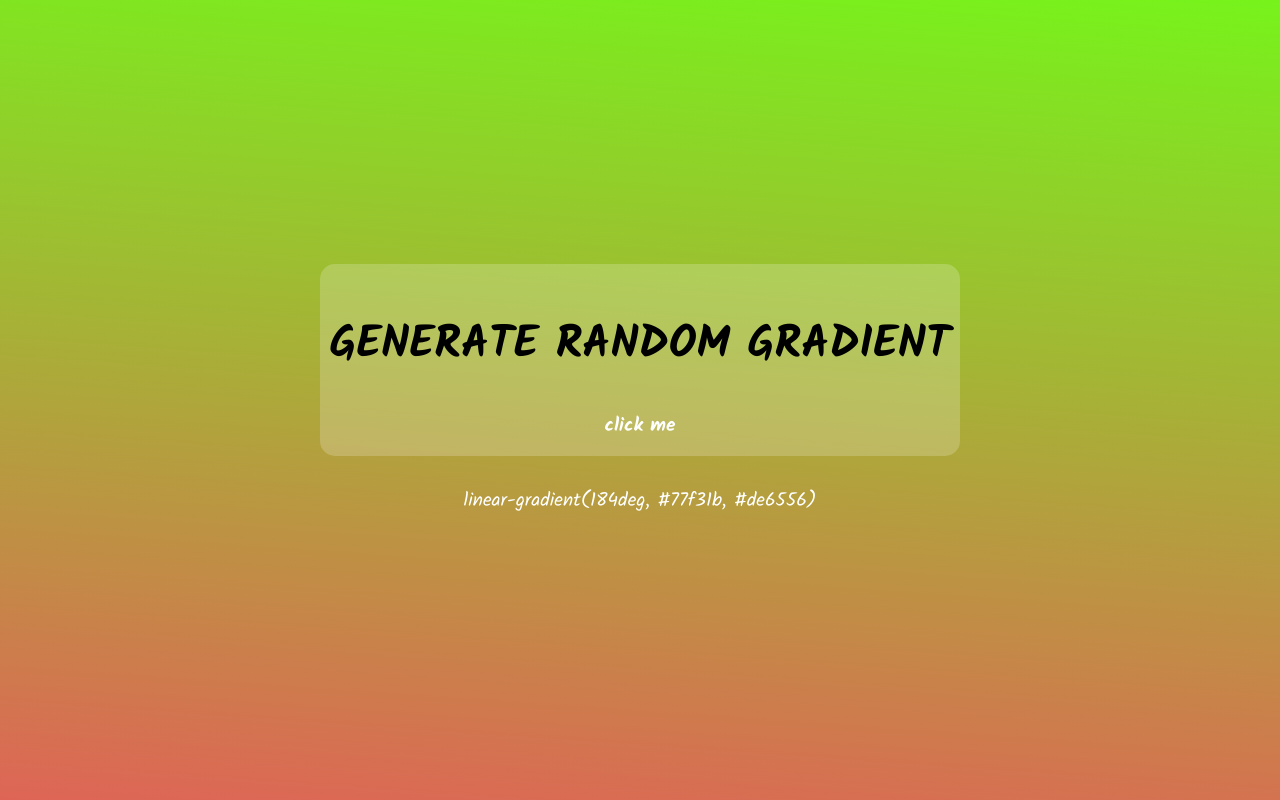
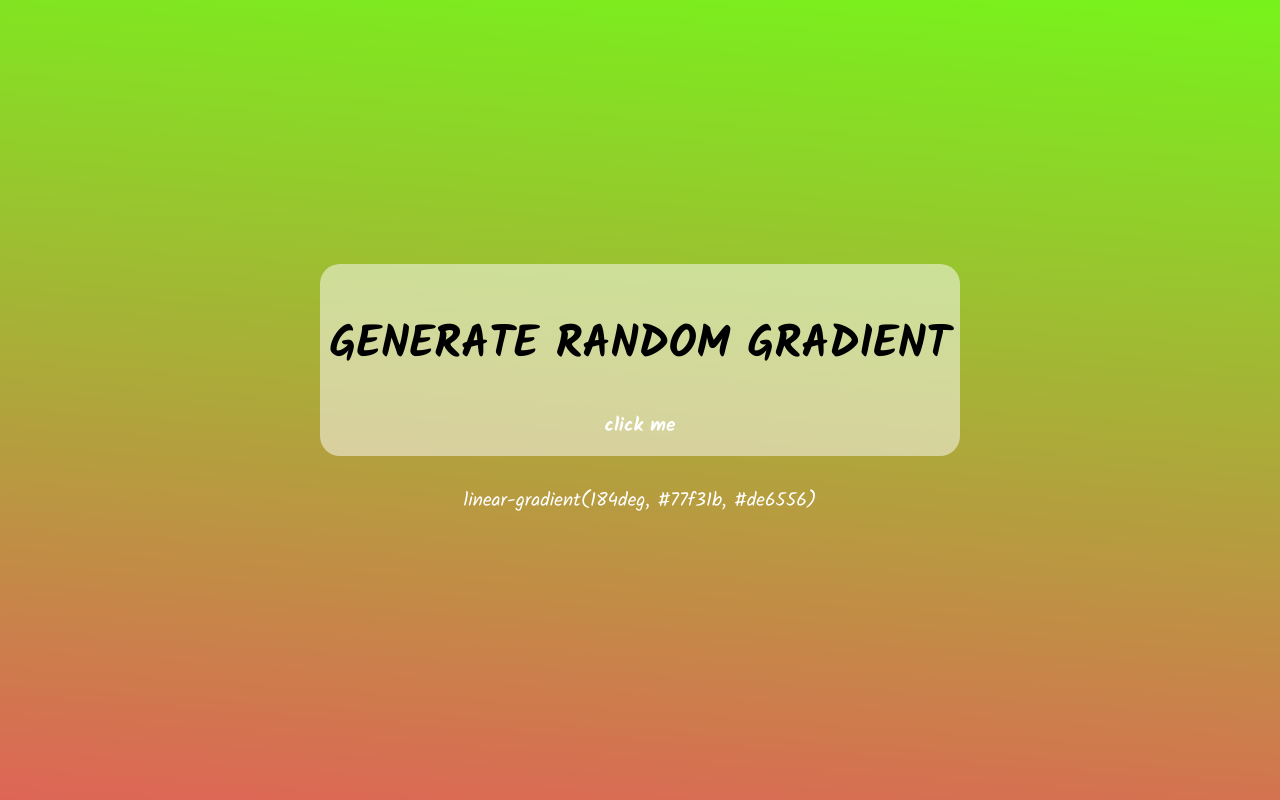
Before and after one commit to mukhammadjondev/generate_random_gradient, a plain HTML site: page index.html in a window 1280 px wide. Drawn offline with Linux system fonts and the light colour scheme.

Commit message:
Add style change

```diff
--- a/style.css
+++ b/style.css
@@ -14,11 +14,11 @@ body {
 
 .container {
     padding: 15px 10px;
-    border-radius: 15px;
+    border-radius: 20px;
     cursor: pointer;
     user-select: none;
     font-weight: bold;
-    background-color: rgba(255, 255, 255, 0.2);
+    background-color: rgba(255, 255, 255, 0.5);
 }
 
 .title {
```
